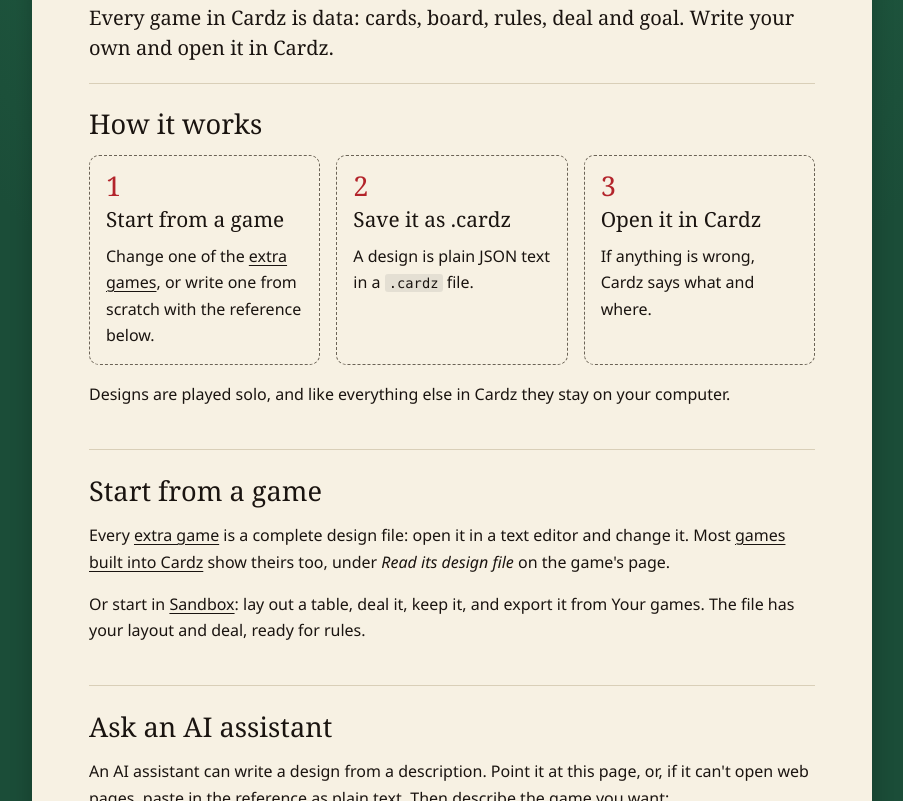
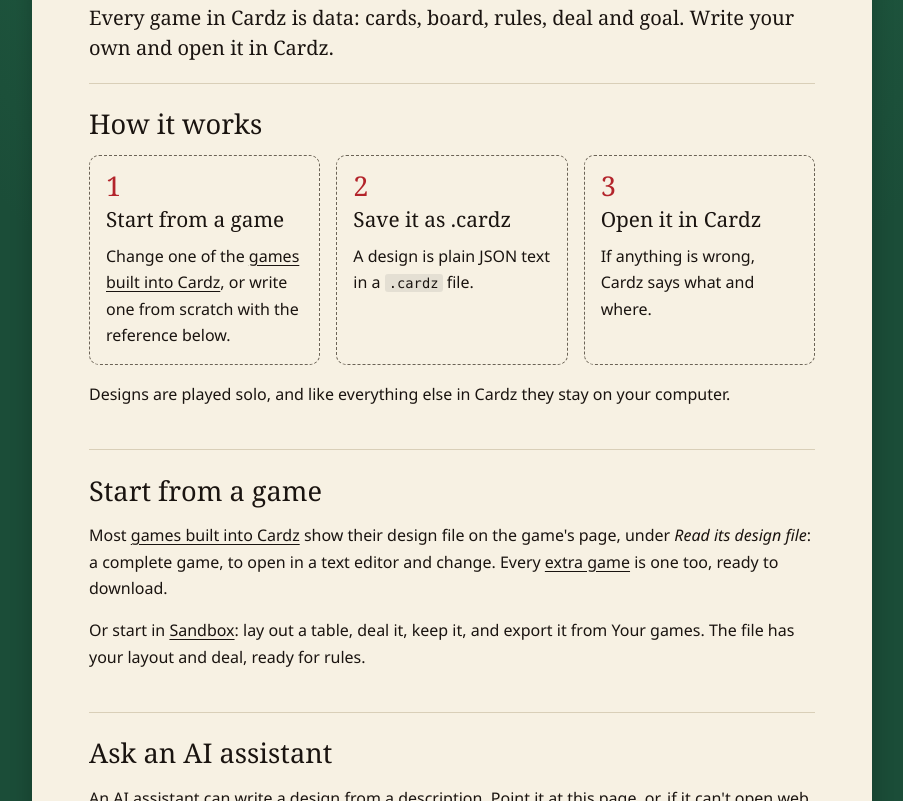
Before and after one commit to jordao76/cardz-web, a plain HTML site: page es/make-a-game.html in a window 1280 px wide. Shown: the part 426-1227 px from the top of the page, without its empty margins (188-1091 px from the left). Drawn offline with Linux system fonts and the light colour scheme.

Commit message:
feat(make-a-game): starting from a game points at the games built into cardz, whose design files are on their pages, and the extras come second
Most extras become built-ins at 2.7, so the extra games section is no longer
where most design files are. Held for the 2.7 release, like the rest of the
site.

Co-Authored-By: Claude Opus 5.5 <noreply@anthropic.com>
Claude-Session: https://claude.ai/code/session_01Eg1obQfUJrZ1STzKWYzSDe

```diff
--- a/es/make-a-game.html
+++ b/es/make-a-game.html
@@ -40,7 +40,7 @@
       <section class="format-section" aria-labelledby="how-title">
         <h2 id="how-title">How it works</h2>
         <ol class="format-steps">
-          <li><h3>Start from a game</h3><p>Change one of the <a href="games/#extras">extra games</a>, or write one from scratch with the reference below.</p></li>
+          <li><h3>Start from a game</h3><p>Change one of the <a href="games/">games built into Cardz</a>, or write one from scratch with the reference below.</p></li>
           <li><h3>Save it as .cardz</h3><p>A design is plain JSON text in a <code>.cardz</code> file.</p></li>
           <li><h3>Open it in Cardz</h3><p>If anything is wrong, Cardz says what and where.</p></li>
         </ol>
@@ -49,7 +49,7 @@
 
       <section class="format-section" id="start-from-a-game" aria-labelledby="start-title">
         <h2 id="start-title">Start from a game</h2>
-        <p>Every <a href="games/#extras">extra game</a> is a complete design file: open it in a text editor and change it. Most <a href="games/">games built into Cardz</a> show theirs too, under <em>Read its design file</em> on the game's page.</p>
+        <p>Most <a href="games/">games built into Cardz</a> show their design file on the game's page, under <em>Read its design file</em>: a complete game, to open in a text editor and change. Every <a href="games/#extras">extra game</a> is one too, ready to download.</p>
         <p>Or start in <a href="sandbox.html#keep-layout">Sandbox</a>: lay out a table, deal it, keep it, and export it from Your games. The file has your layout and deal, ready for rules.</p>
       </section>
 
```
Also changed, not shown: fr/make-a-game.html (+2 -2 lines), make-a-game.html (+2 -2 lines), pt/make-a-game.html (+2 -2 lines).
